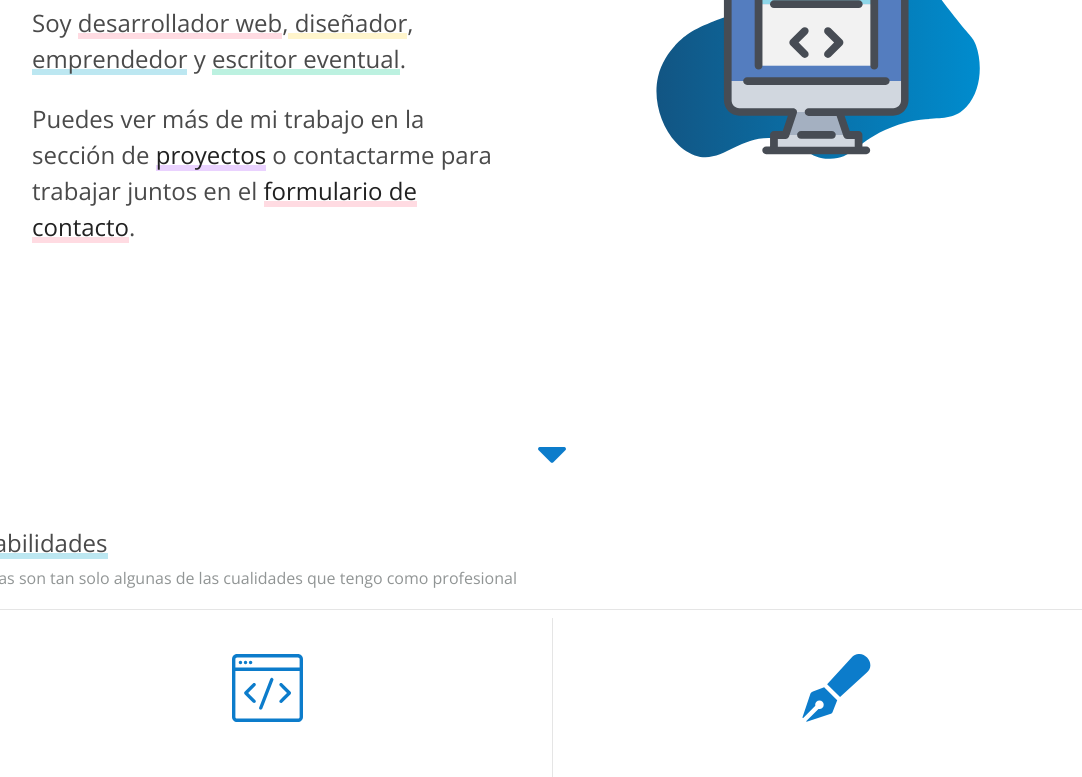
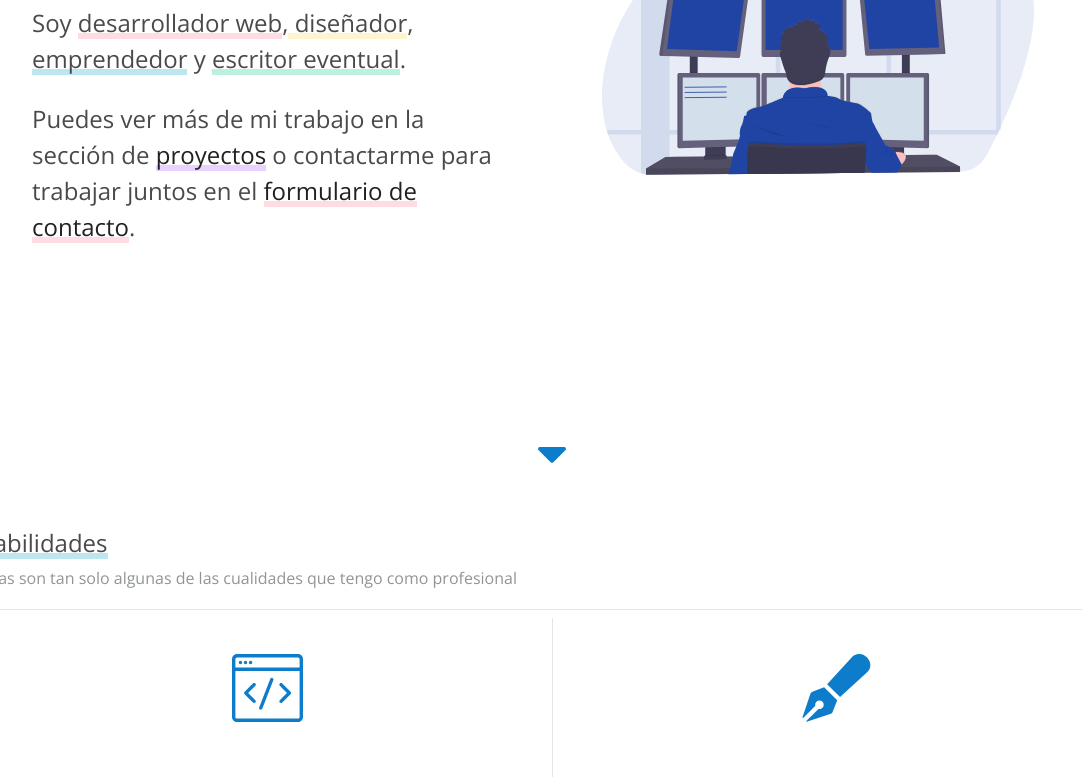
Before and after one commit to jzetina/jorgezetina, a plain HTML site: page index.html in a window 1280 px wide. Shown: the part 323-1100 px from the top of the page, without its empty margins (88-1170 px from the left). Drawn offline with nearby package versions, Linux system fonts and the light colour scheme; a script that the page names is missing.

Commit message:
Ilustración actualizada
Ilustración del landing actualizada

```diff
--- a/assets/css/app.css
+++ b/assets/css/app.css
@@ -140,7 +140,8 @@ body::-webkit-scrollbar-thumb {
 }
 
 .landing-img {
-  width: 65%;
+  width: 85%;
+  height: auto;
 }
 
 /* ---- skills ---- */
--- a/index.html
+++ b/index.html
@@ -124,7 +124,7 @@ o comentario acerca de esta web o alguno de mis proyectos.
 						<p class="intro-text">Puedes ver más de mi trabajo en la sección de <a class="shadow-purple is-link" href="#projects">proyectos</a> o contactarme para trabajar juntos en el <a class="shadow-red is-link" href="#contact">formulario de contacto</a>.</p>
 					</div>
 					<div class="column is-half has-text-centered">
-					  <img class="landing-img is-right" src="assets/img/landing-img.svg" alt="Creando páginas increíbles línea por línea">
+					  <img class="landing-img is-right" src="assets/img/programmer.svg" alt="Creando páginas increíbles línea por línea">
 					</div>
 				</div>
 			</div>
```
Also changed, not shown: en/index.html (+1 -1 lines), assets/img/programmer.svg (added).
